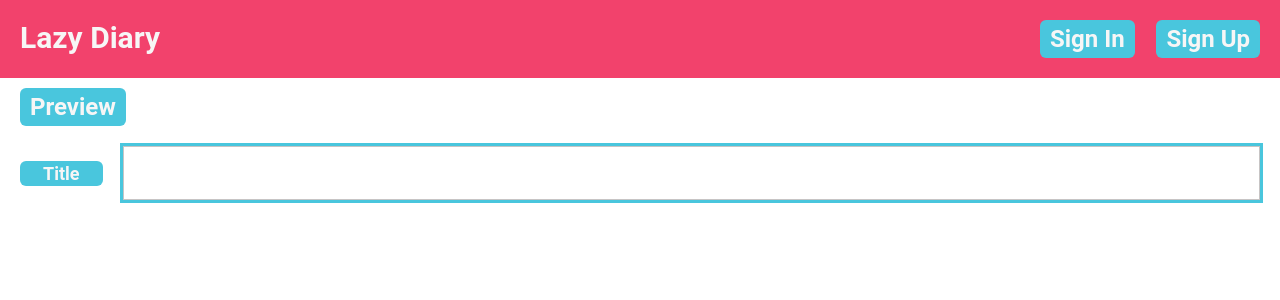
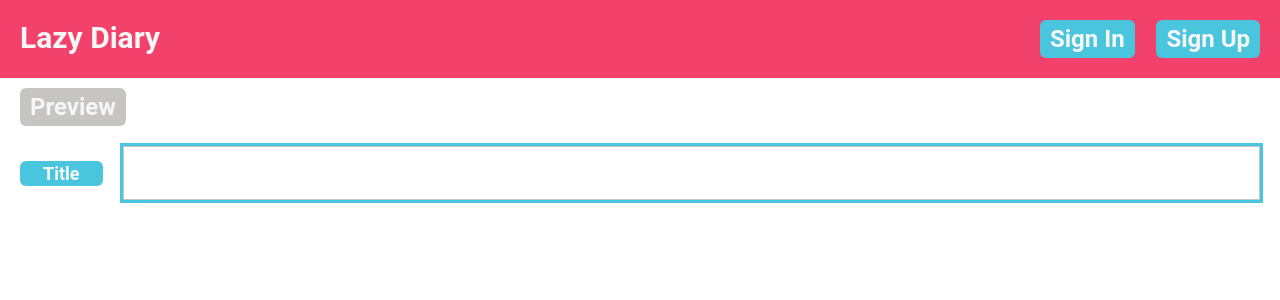
Before and after one commit to hayate4th/lazy-diary, a React app: page / in a window 1280 px wide. Shown: the top 300 px of the page. Built offline with nearby package versions, Linux system fonts and the light colour scheme.

Commit message:
Disable preview mode button when all rows are empty

```diff
--- a/src/components/TemplateWriter/index.tsx
+++ b/src/components/TemplateWriter/index.tsx
@@ -1,4 +1,4 @@
-import React, { useState } from "react";
+import React from "react";
 import styled from "styled-components";
 import Drawer from "@material-ui/core/Drawer";
 
@@ -6,28 +6,31 @@ import TemplateRow from "../../containers/TemplateRow";
 import { RowData, RowType } from "../../types/TemplateWriter";
 import Button from "../Button";
 import PreviewRow from "../PreviewRow";
+import { allRowsAreEmpty } from "../../utils/templateWriter";
 
 export interface Props {
   rowList: RowData[];
   focusedRowName: string;
+  isPreviewMode: boolean;
   addNewRow: (type: RowType) => void;
   deleteRow: (name: string) => void;
   changeRowType: (name: string, type: RowType, isUp: boolean) => void;
   changeRowValue: (name: string, value: string) => void;
   setFocusedRowName: React.Dispatch<React.SetStateAction<string>>;
+  setIsPreviewMode: React.Dispatch<React.SetStateAction<boolean>>;
 }
 
 const TemplateWriter: React.FC<Props> = ({
   rowList,
   focusedRowName,
+  isPreviewMode,
   addNewRow,
   deleteRow,
   changeRowType,
   changeRowValue,
-  setFocusedRowName
+  setFocusedRowName,
+  setIsPreviewMode
 }) => {
-  const [isPreviewMode, setIsPreviewMode] = useState(false);
-
   return (
     <>
       <Header>
@@ -35,6 +38,7 @@ const TemplateWriter: React.FC<Props> = ({
           text="Preview"
           dataTestId="preview-mode-button"
           onClickHandler={() => setIsPreviewMode(true)}
+          disabled={allRowsAreEmpty(rowList)}
         />
       </Header>
       <Paper>
--- a/src/containers/TemplateWriter/index.tsx
+++ b/src/containers/TemplateWriter/index.tsx
@@ -25,6 +25,7 @@ const TemplateWriter: React.FC = () => {
   ]);
   const [focusedRowName, setFocusedRowName] = useState("row0");
   const [operationType, setOperationType] = useState<OperationType>("NORMAL");
+  const [isPreviewMode, setIsPreviewMode] = useState(false);
 
   // TODO: Find out a better way to observe focusedRowName here
   useEffect(() => {
@@ -92,17 +93,15 @@ const TemplateWriter: React.FC = () => {
     <TemplateWriterComponent
       rowList={rowList}
       focusedRowName={focusedRowName}
+      isPreviewMode={isPreviewMode}
       addNewRow={addNewRow}
       deleteRow={deleteRow}
       changeRowType={changeRowType}
       changeRowValue={changeRowValue}
       setFocusedRowName={setFocusedRowName}
+      setIsPreviewMode={setIsPreviewMode}
     />
   );
 };
 
 export default TemplateWriter;
-
-export const VisibleForTesting = {
-  changeRowTypeInner
-};
--- a/src/utils/templateWriter/index.ts
+++ b/src/utils/templateWriter/index.ts
@@ -12,3 +12,10 @@ export const getFontSizeFromType = (type: RowType) => {
       throw new Error("Invalid type");
   }
 };
+
+export const allRowsAreEmpty = (rowList: RowData[]) => {
+  for (const row of rowList) {
+    if (row.value !== "") return false;
+  }
+  return true;
+};
```
